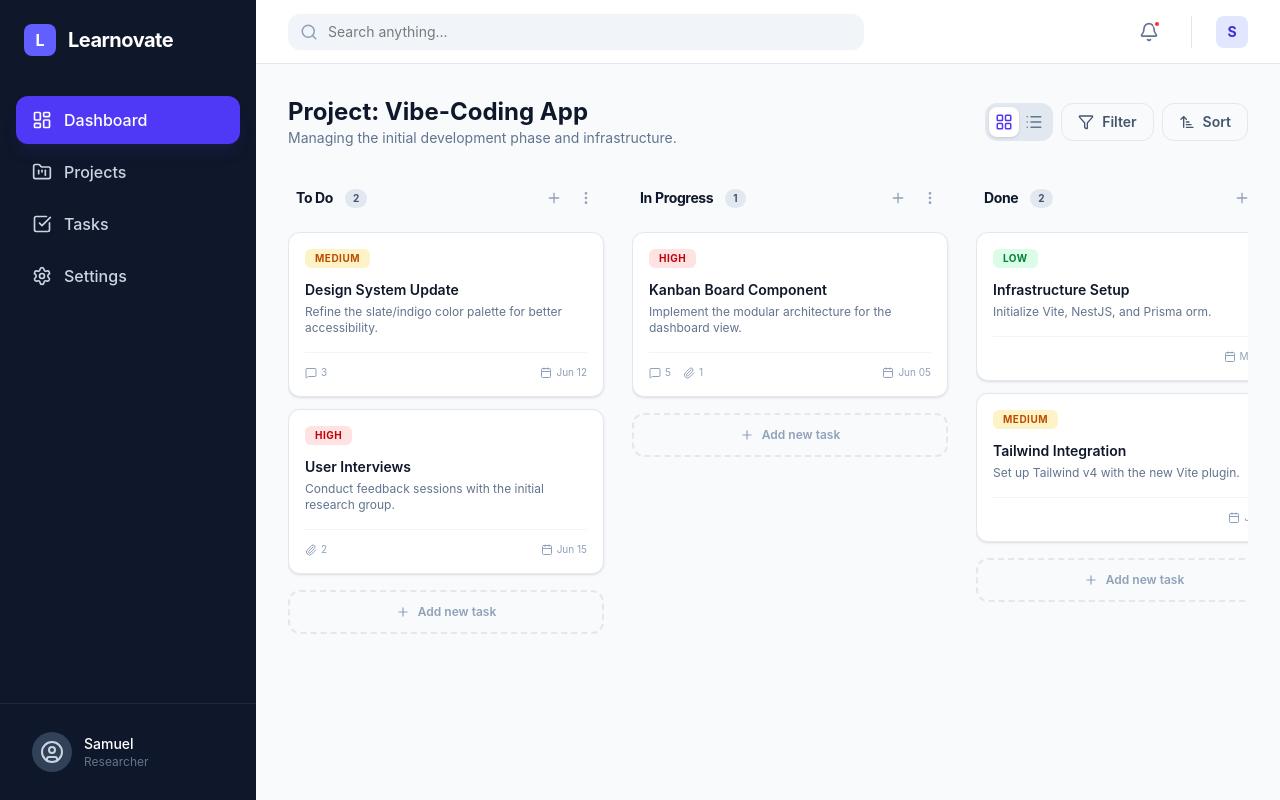
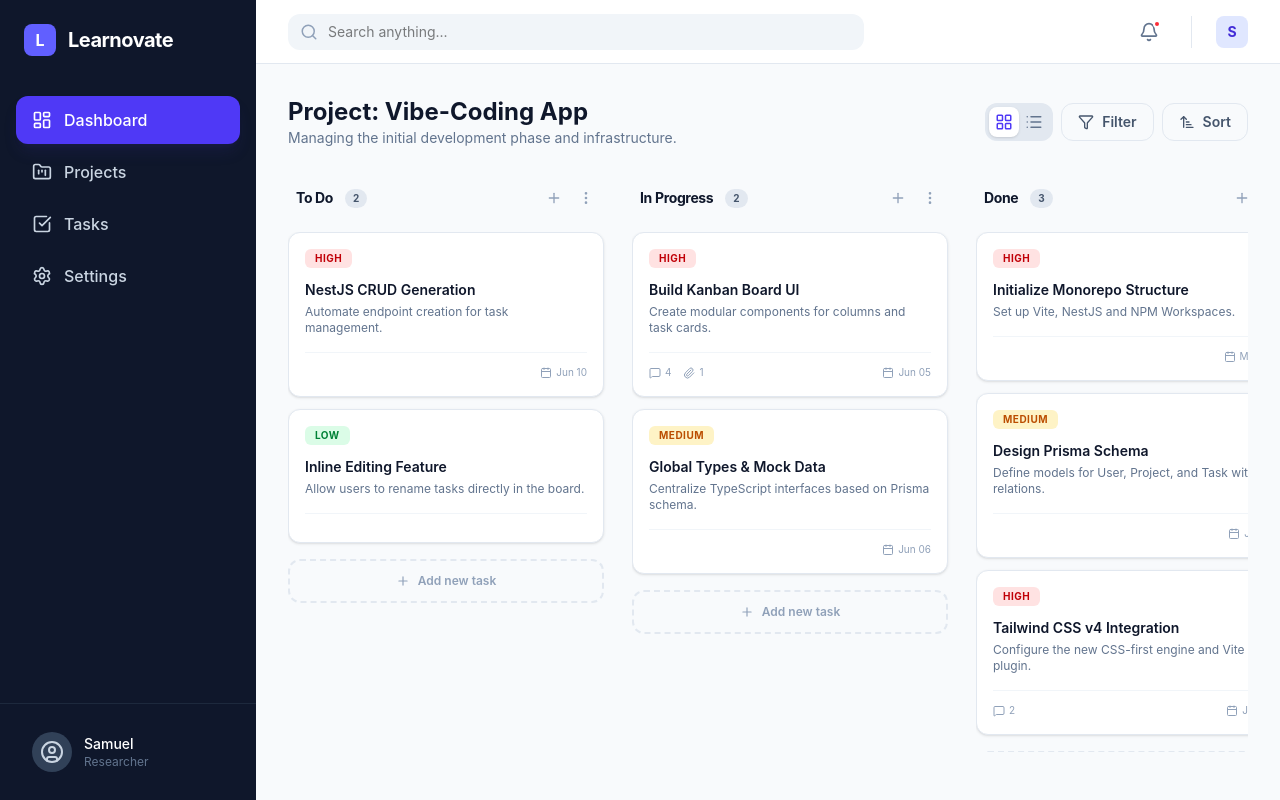
Before and after one commit to shermidagreLearnovate/Learnovate-Vibe-Coding-Experience, a React (Vite) app in the folder project/frontend/: page / in a window 1280 px wide. Built offline with nearby package versions, Linux system fonts and the light colour scheme.

Commit message:
feat(frontend): add global types aligned with Prisma and mock data store

```diff
--- a/project/frontend/src/components/Kanban/KanbanBoard.tsx
+++ b/project/frontend/src/components/Kanban/KanbanBoard.tsx
@@ -1,84 +1,34 @@
 import React from 'react';
 import { Plus, MoreVertical } from 'lucide-react';
-import TaskCard, { Task } from './TaskCard';
+import TaskCard from './TaskCard';
+import { Task, TaskStatus } from '../../types';
+import { mockTasks } from '../../data/mockData';
 
 interface Column {
-  id: string;
+  id: TaskStatus;
   title: string;
-  tasks: Task[];
 }
 
 const KanbanBoard: React.FC = () => {
   const columns: Column[] = [
-    {
-      id: 'todo',
-      title: 'To Do',
-      tasks: [
-        {
-          id: '1',
-          title: 'Design System Update',
-          description: 'Refine the slate/indigo color palette for better accessibility.',
-          priority: 'MEDIUM',
-          dueDate: 'Jun 12',
-          commentsCount: 3
-        },
-        {
-          id: '2',
-          title: 'User Interviews',
-          description: 'Conduct feedback sessions with the initial research group.',
-          priority: 'HIGH',
-          dueDate: 'Jun 15',
-          attachmentsCount: 2
-        },
-      ]
-    },
-    {
-      id: 'in-progress',
-      title: 'In Progress',
-      tasks: [
-        {
-          id: '3',
-          title: 'Kanban Board Component',
-          description: 'Implement the modular architecture for the dashboard view.',
-          priority: 'HIGH',
-          dueDate: 'Jun 05',
-          commentsCount: 5,
-          attachmentsCount: 1
-        },
-      ]
-    },
-    {
-      id: 'done',
-      title: 'Done',
-      tasks: [
-        {
-          id: '4',
-          title: 'Infrastructure Setup',
-          description: 'Initialize Vite, NestJS, and Prisma orm.',
-          priority: 'LOW',
-          dueDate: 'May 30',
-        },
-        {
-          id: '5',
-          title: 'Tailwind Integration',
-          description: 'Set up Tailwind v4 with the new Vite plugin.',
-          priority: 'MEDIUM',
-          dueDate: 'Jun 01',
-        },
-      ]
-    }
+    { id: TaskStatus.TODO, title: 'To Do' },
+    { id: TaskStatus.IN_PROGRESS, title: 'In Progress' },
+    { id: TaskStatus.DONE, title: 'Done' },
   ];
 
   return (
     <div className="flex gap-6 overflow-x-auto pb-4 h-full items-start">
-      {columns.map((column) => (
+      {columns.map((column) => {
+        const columnTasks = mockTasks.filter(task => task.status === column.id);
+
+        return (
           <div key={column.id} className="flex-shrink-0 w-80 flex flex-col max-h-full">
             {/* Column Header */}
             <div className="flex items-center justify-between px-2 py-3 mb-2">
               <div className="flex items-center gap-3">
                 <h3 className="text-slate-900 font-bold text-sm tracking-tight">{column.title}</h3>
                 <span className="bg-slate-200 text-slate-600 text-[10px] font-bold px-2 py-0.5 rounded-full">
-                {column.tasks.length}
+                  {columnTasks.length}
                 </span>
               </div>
               <div className="flex items-center gap-1">
@@ -93,7 +43,7 @@ const KanbanBoard: React.FC = () => {
 
             {/* Column Content */}
             <div className="flex flex-col gap-3 overflow-y-auto pr-1 custom-scrollbar">
-            {column.tasks.map((task) => (
+              {columnTasks.map((task) => (
                 <TaskCard key={task.id} task={task} />
               ))}
 
@@ -103,7 +53,8 @@ const KanbanBoard: React.FC = () => {
               </button>
             </div>
           </div>
-      ))}
+        );
+      })}
     </div>
   );
 };
--- a/project/frontend/src/components/Kanban/TaskCard.tsx
+++ b/project/frontend/src/components/Kanban/TaskCard.tsx
@@ -1,17 +1,6 @@
 import React from 'react';
 import { MoreHorizontal, Calendar, MessageSquare, Paperclip } from 'lucide-react';
-
-export type Priority = 'LOW' | 'MEDIUM' | 'HIGH';
-
-export interface Task {
-  id: string;
-  title: string;
-  description?: string;
-  priority: Priority;
-  dueDate?: string;
-  commentsCount?: number;
-  attachmentsCount?: number;
-}
+import { Task } from '../../types';
 
 interface TaskCardProps {
   task: Task;
@@ -42,13 +31,13 @@ const TaskCard: React.FC<TaskCardProps> = ({ task }) => {
 
       <div className="flex items-center justify-between mt-4 pt-3 border-t border-slate-100 text-slate-400">
         <div className="flex items-center gap-3">
-          {task.commentsCount !== undefined && (
+          {task.commentsCount !== undefined && task.commentsCount > 0 && (
             <div className="flex items-center gap-1 text-[10px]">
               <MessageSquare size={12} />
               <span>{task.commentsCount}</span>
             </div>
           )}
-          {task.attachmentsCount !== undefined && (
+          {task.attachmentsCount !== undefined && task.attachmentsCount > 0 && (
             <div className="flex items-center gap-1 text-[10px]">
               <Paperclip size={12} />
               <span>{task.attachmentsCount}</span>
--- /dev/null
+++ b/project/frontend/src/data/mockData.ts
@@ -0,0 +1,107 @@
+import { Task, TaskStatus, Priority, User, Project } from '../types';
+
+export const mockUser: User = {
+  id: 'u1',
+  email: 'samuel@example.com',
+  name: 'Samuel',
+  createdAt: new Date().toISOString(),
+  updatedAt: new Date().toISOString(),
+};
+
+export const mockProject: Project = {
+  id: 'p1',
+  title: 'Vibe-Coding App',
+  description: 'Initial development phase and infrastructure research.',
+  ownerId: 'u1',
+  createdAt: new Date().toISOString(),
+  updatedAt: new Date().toISOString(),
+};
+
+export const mockTasks: Task[] = [
+  {
+    id: 't1',
+    title: 'Initialize Monorepo Structure',
+    description: 'Set up Vite, NestJS and NPM Workspaces.',
+    status: TaskStatus.DONE,
+    priority: Priority.HIGH,
+    userId: 'u1',
+    projectId: 'p1',
+    createdAt: new Date().toISOString(),
+    updatedAt: new Date().toISOString(),
+    dueDate: 'May 30',
+  },
+  {
+    id: 't2',
+    title: 'Design Prisma Schema',
+    description: 'Define models for User, Project, and Task with relations.',
+    status: TaskStatus.DONE,
+    priority: Priority.MEDIUM,
+    userId: 'u1',
+    projectId: 'p1',
+    createdAt: new Date().toISOString(),
+    updatedAt: new Date().toISOString(),
+    dueDate: 'Jun 01',
+  },
+  {
+    id: 't3',
+    title: 'Tailwind CSS v4 Integration',
+    description: 'Configure the new CSS-first engine and Vite plugin.',
+    status: TaskStatus.DONE,
+    priority: Priority.HIGH,
+    userId: 'u1',
+    projectId: 'p1',
+    createdAt: new Date().toISOString(),
+    updatedAt: new Date().toISOString(),
+    dueDate: 'Jun 02',
+    commentsCount: 2,
+  },
+  {
+    id: 't4',
+    title: 'Build Kanban Board UI',
+    description: 'Create modular components for columns and task cards.',
+    status: TaskStatus.IN_PROGRESS,
+    priority: Priority.HIGH,
+    userId: 'u1',
+    projectId: 'p1',
+    createdAt: new Date().toISOString(),
+    updatedAt: new Date().toISOString(),
+    dueDate: 'Jun 05',
+    attachmentsCount: 1,
+    commentsCount: 4,
+  },
+  {
+    id: 't5',
+    title: 'Global Types & Mock Data',
+    description: 'Centralize TypeScript interfaces based on Prisma schema.',
+    status: TaskStatus.IN_PROGRESS,
+    priority: Priority.MEDIUM,
+    userId: 'u1',
+    projectId: 'p1',
+    createdAt: new Date().toISOString(),
+    updatedAt: new Date().toISOString(),
+    dueDate: 'Jun 06',
+  },
+  {
+    id: 't6',
+    title: 'NestJS CRUD Generation',
+    description: 'Automate endpoint creation for task management.',
+    status: TaskStatus.TODO,
+    priority: Priority.HIGH,
+    userId: 'u1',
+    projectId: 'p1',
+    createdAt: new Date().toISOString(),
+    updatedAt: new Date().toISOString(),
+    dueDate: 'Jun 10',
+  },
+  {
+    id: 't7',
+    title: 'Inline Editing Feature',
+    description: 'Allow users to rename tasks directly in the board.',
+    status: TaskStatus.TODO,
+    priority: Priority.LOW,
+    userId: 'u1',
+    projectId: 'p1',
+    createdAt: new Date().toISOString(),
+    updatedAt: new Date().toISOString(),
+  },
+];
--- /dev/null
+++ b/project/frontend/src/types/index.ts
@@ -0,0 +1,44 @@
+export enum TaskStatus {
+  TODO = 'TODO',
+  IN_PROGRESS = 'IN_PROGRESS',
+  DONE = 'DONE',
+}
+
+export enum Priority {
+  LOW = 'LOW',
+  MEDIUM = 'MEDIUM',
+  HIGH = 'HIGH',
+}
+
+export interface User {
+  id: string;
+  email: string;
+  name?: string;
+  createdAt: string;
+  updatedAt: string;
+}
+
+export interface Project {
+  id: string;
+  title: string;
+  description?: string;
+  ownerId: string;
+  createdAt: string;
+  updatedAt: string;
+}
+
+export interface Task {
+  id: string;
+  title: string;
+  description?: string;
+  status: TaskStatus;
+  priority: Priority;
+  userId: string;
+  projectId: string;
+  createdAt: string;
+  updatedAt: string;
+  // UI Specific fields (compatible with previous TaskCard)
+  dueDate?: string;
+  commentsCount?: number;
+  attachmentsCount?: number;
+}
```
Also changed, not shown: 2 other files (tests, documents, lock files or other folders). Lines whose indentation alone changed are shown as unchanged.
